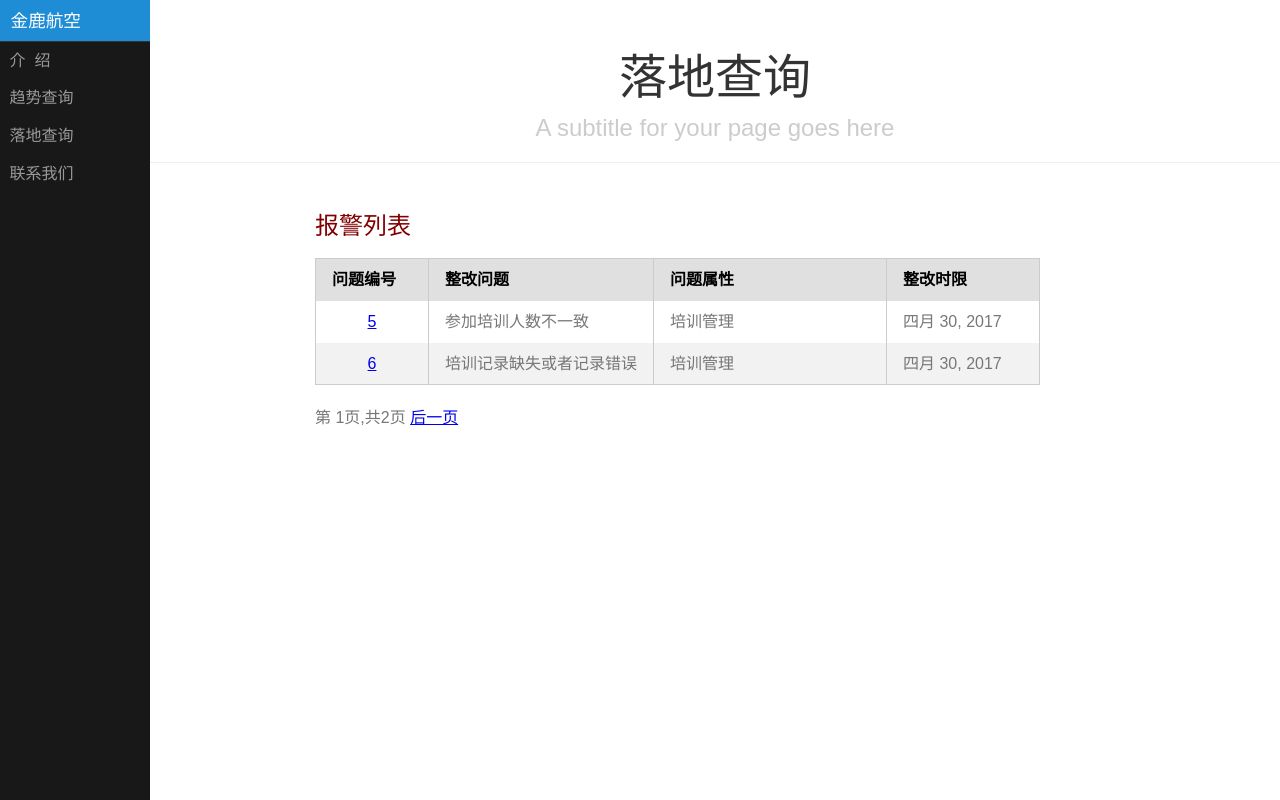
After one commit to yz21606948/my_sheet, a Django app: page /implement/ in a window 1280 px wide. The commit adds this page. Run offline with Django 3.2, Linux system fonts and the light colour scheme; data comes from the database, SQL or seed files in the repository; some libraries are stand-ins or nearby versions.

Commit message:
落地查询基本完成，还差时间过滤

```diff
--- a/my_sheet/my_sheet/urls.py
+++ b/my_sheet/my_sheet/urls.py
@@ -23,6 +23,9 @@ urlpatterns = [
     url(r'^admin/', admin.site.urls),
     url(r'^$', views.home),
     url(r'^tendency/', views.tendency),
+    url(r'^implement/', views.implement),
     url(r'^get_tendency_table/', views.get_tendency_table),
     url(r'^get_tendency_chart/', views.get_tendency_chart),
+    url(r'^information', views.information),
+
 ]
--- a/my_sheet/safetyInfo/views.py
+++ b/my_sheet/safetyInfo/views.py
@@ -29,34 +29,72 @@ def home(request):
 
 def tendency(request):
 	errors=[]
-	start_day,end_day=1,0
-
-	#显示当前时间
 	year=int(strftime("%Y",localtime()))
 	month=int(strftime("%m",localtime()))
-	if month in [1,3,5,7,8,10,12]:
-		end_day=31
-	elif month in [2,4,6,9,11]:
-		end_day=30
-	else:
-		if (year % 4) == 0:
-			if (year % 100) == 0:
-				if (year % 400) == 0:
-					end_day=29
-				else:
-					end_day=28
-			else:
-				end_day=29
-		else:
-			end_day=28
+	start_day,end_day=compute_current_day(year,month)
 
-	date_from=datetime.date(2017,1,1)
-	date_to=datetime.datetime(2017,1,31)
+
+	date_from=datetime.date(year,month,start_day)
+	date_to=datetime.datetime(year,month,end_day)
 	problem_attr_count=get_attr_count(date_from,date_to)[0]
 	prevent_attr_count=get_attr_count(date_from,date_to)[1]
 	if not prevent_attr_count:
 		errors.append("当月尚未有预警记录!")
 	return render(request,'tendency.html',{'problem_attr_count':problem_attr_count,'prevent_attr_count':prevent_attr_count,'errors':errors})
+
+def get_tendency_table(request):
+	errors=[]
+	problem_attr_count={}
+	prevent_attr_count={}
+	errors,problem_attr_count,prevent_attr_count=get_tendency_data(request)
+	return render(request,'tendency_table.html',{'errors':errors,'problem_attr_count':problem_attr_count,'prevent_attr_count':prevent_attr_count})
+
+def get_tendency_chart(request):
+	errors=[]
+	problem_attr_count={}
+	prevent_attr_count={}
+	errors,problem_attr_count,prevent_attr_count=get_tendency_data(request)
+	return render(request,'tendency_chart.html',{'errors':errors,'problem_attr_count':problem_attr_count,'prevent_attr_count':prevent_attr_count})
+
+def implement(request):
+	alarm_list=[]
+	errors=[]
+	year=int(strftime("%Y",localtime()))
+	month=int(strftime("%m",localtime()))
+	start_day,end_day=compute_current_day(year,month)
+
+	date_from=datetime.date(2017,2,1)
+	date_to=datetime.date(2017,2,28)
+
+	alarm_attr_count=get_attr_count(date_from,date_to)[2]
+	for attr in alarm_attr_count.keys():
+		alarm_list.extend(SafeInformation.objects.filter(problem_attribute__contains=attr))
+
+	if not alarm_list:
+			errors.append('所查区间内尚未有预警记录!')
+
+	#分页
+	paginator=Paginator(alarm_list,2)
+	page=request.GET.get('page')
+	try:
+		contacts=paginator.page(page)
+	except PageNotAnInteger:
+		contacts=paginator.page(1)
+	except EmptyPage:
+		contacts=paginator.page(paginator.num_pages)
+
+
+	return render(request,'implement.html',{'contacts':contacts,"errors":errors})
+
+def information(request):
+	if 'q' in request.GET and request.GET['q']:
+		problem_id=request.GET['q']
+		problem=SafeInformation.objects.get(id=problem_id)
+	return render(request,'information.html',{'problem':problem})
+
+
+
+
 
 def get_attr_count(date_from,date_to):
 	problem_attr_count={}
@@ -73,12 +111,6 @@ def get_attr_count(date_from,date_to):
 			alarm_attr_count[key]=value
 	return (problem_attr_count,prevent_attr_count,alarm_attr_count)
 
-def get_tendency_table(request):
-	errors=[]
-	problem_attr_count={}
-	prevent_attr_count={}
-	errors,problem_attr_count,prevent_attr_count=get_tendency_data(request)
-	return render(request,'tendency_table.html',{'errors':errors,'problem_attr_count':problem_attr_count,'prevent_attr_count':prevent_attr_count})
 
 def get_tendency_data(request):
 	errors=[]
@@ -93,9 +125,24 @@ def get_tendency_data(request):
 		errors.append('查询未完成，请重新查询!')
 	return (errors,problem_attr_count,prevent_attr_count)
 
-def get_tendency_chart(request):
-	errors=[]
-	problem_attr_count={}
-	prevent_attr_count={}
-	errors,problem_attr_count,prevent_attr_count=get_tendency_data(request)
-	return render(request,'tendency_chart.html',{'errors':errors,'problem_attr_count':problem_attr_count,'prevent_attr_count':prevent_attr_count})
+
+
+def compute_current_day(year,month):
+	start_day,end_day=1,0
+
+	if month in [1,3,5,7,8,10,12]:
+		end_day=31
+	elif month in [2,4,6,9,11]:
+		end_day=30
+	else:
+		if (year % 4) == 0:
+			if (year % 100) == 0:
+				if (year % 400) == 0:
+					end_day=29
+				else:
+					end_day=28
+			else:
+				end_day=29
+		else:
+			end_day=28
+	return (start_day,end_day)
--- a/my_sheet/templates/base.html
+++ b/my_sheet/templates/base.html
@@ -23,11 +23,11 @@
                 <a class="pure-menu-heading" href="#">金鹿航空</a>
 
                 <ul class="pure-menu-list">
-                    <li class="pure-menu-item"><a href="#" class="pure-menu-link">介&nbsp&nbsp绍</a></li>
+                    <li class="pure-menu-item"><a href="/" class="pure-menu-link">介&nbsp&nbsp绍</a></li>
                     <li class="pure-menu-item"><a href="/tendency/" class="pure-menu-link">趋势查询</a></li>
 
                     <li class="pure-menu-item" class="menu-item-divided pure-menu-selected">
-                        <a href="#" class="pure-menu-link">落地查询</a>
+                        <a href="/implement/" class="pure-menu-link">落地查询</a>
                     </li>
 
                     <li class="pure-menu-item"><a href="#" class="pure-menu-link">联系我们</a></li>
--- /dev/null
+++ b/my_sheet/templates/implement.html
@@ -0,0 +1,64 @@
+{% extends "base.html" %}
+{% block content %}
+	<div class="header">
+	    <h1>落地查询</h1>
+	    <h2>A subtitle for your page goes here</h2>
+	</div>
+
+	<div class="content">
+		<div>
+			<h2 class="content-subhead" style="color:maroon">报警列表</h2>
+			<table class="pure-table">
+				{% if errors %}
+				{% for error in errors %}
+				<tr>
+					<td>{{error}}</td>
+				</tr>
+				{% endfor %}
+				{% else %}
+				<thead>
+					<tr>
+						<th style="width:80px">问题编号</td>
+						<th align-"center" valign="middle">整改问题</td>
+						<th style="width:200px">问题属性</th>
+						<th style="width:120px" valign="middle">整改时限</th>
+					</tr>
+				</thead>
+				<tbody>
+					{% for contact in contacts %}
+					{% if forloop.counter|divisibleby:2 %}
+						<tr class="pure-table-odd">
+							<td align="center" align="middle"><a href="/information?q={{contact.id}}">{{contact.id}}</a></td>
+							<td>{{contact.problem}}</td>
+							<td>{{contact.problem_attribute}}</td>
+							<td>{{contact.deadline}}</td>
+						</tr>
+					{% else %}
+						<tr>
+							<td align="center" align="middle"><a href="/information?q={{contact.id}}">{{contact.id}}</a></td>
+							<td>{{contact.problem}}</td>
+							<td>{{contact.problem_attribute}}</td>
+							<td>{{contact.deadline}}</td>
+						</tr>
+					{% endif %}
+					{% endfor %}
+				</tbody>
+				{% endif %}
+			</table>
+			<div class="pagination" style="margin-top:20px">
+				<span class="step-links">
+					{% if contacts.has_previous %}
+						<a href="?page={{contacts.previous_page_number}}">前一页</a>
+					{% endif %}
+
+					<span class="current">
+						第 {{contacts.number}}页,共{{contacts.paginator.num_pages}}页
+					</span>
+					{% if contacts.has_next %}
+					<a href="?page={{contacts.next_page_number}}">后一页</a>
+					{% endif %}
+			</div>
+		</div>
+	</div>
+
+{% endblock %}
```
Also changed, not shown: my_sheet/templates/information.html (added, +44 -0 lines), 3 other files.
